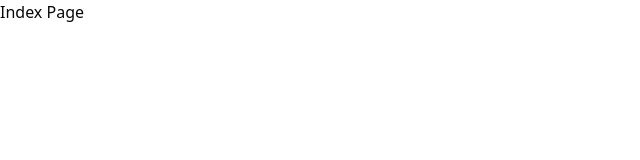
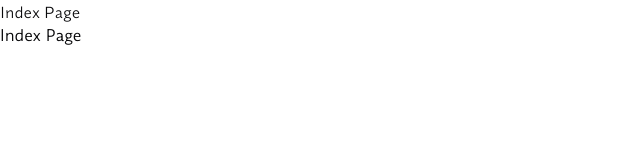
Before and after one commit to WillianIgorDeveloper/gmnotes, a React (Vite) app: page / in a window 1280 px wide. Shown: the top 160 px of the page, without its empty margins (0-640 px from the left). Built offline with nearby package versions, Linux system fonts and the light colour scheme.

Commit message:
add a custom font Synonym & Amulya

```diff
--- a/src/index.css
+++ b/src/index.css
@@ -64,3 +64,17 @@
     @apply bg-background text-foreground;
   }
 }
+@font-face {
+  font-family: "Synonym";
+  src: url("/fonts/Synonym-Variable.ttf") format("truetype");
+  font-weight: 200 700;
+  font-display: swap;
+  font-style: normal;
+}
+@font-face {
+  font-family: "Amulya";
+  src: url("/fonts/Amulya-Variable.ttf") format("truetype");
+  font-weight: 300 700;
+  font-display: swap;
+  font-style: normal;
+}
--- a/src/main.tsx
+++ b/src/main.tsx
@@ -1,7 +1,7 @@
+import { ROUTES } from "@utils"
 import { StrictMode } from "react"
 import { createRoot } from "react-dom/client"
 import { BrowserRouter, Route, Routes } from "react-router-dom"
-import { ROUTES } from "@utils"
 import "./index.css"
 // Contexts
 import { GlobalProvider } from "@contexts/_global"
--- a/src/presenters/pages/_index/index.tsx
+++ b/src/presenters/pages/_index/index.tsx
@@ -2,6 +2,7 @@ export function IndexPage() {
   return (
     <div>
       <h1>Index Page</h1>
+      <h1 className="font-display">Index Page</h1>
     </div>
   )
 }
--- a/tailwind.config.ts
+++ b/tailwind.config.ts
@@ -6,6 +6,11 @@ export default {
   content: ["./index.html", "./src/**/*.tsx"],
   plugins: [tailwindcssAnimate],
   theme: {
+    container: { center: true },
+    fontFamily: {
+      sans: ["Synonym", "ui-sans-serif", "system-ui", "sans-serif"],
+      display: ["Amulya", "ui-serif", "Georgia", "Cambria", "Times New Roman"],
+    },
     extend: {
       borderRadius: {
         lg: "calc(var(--radius) + 2px)",
```
Also changed, not shown: public/fonts/Amulya-Variable.ttf (added), public/fonts/Synonym-Variable.ttf (added).
